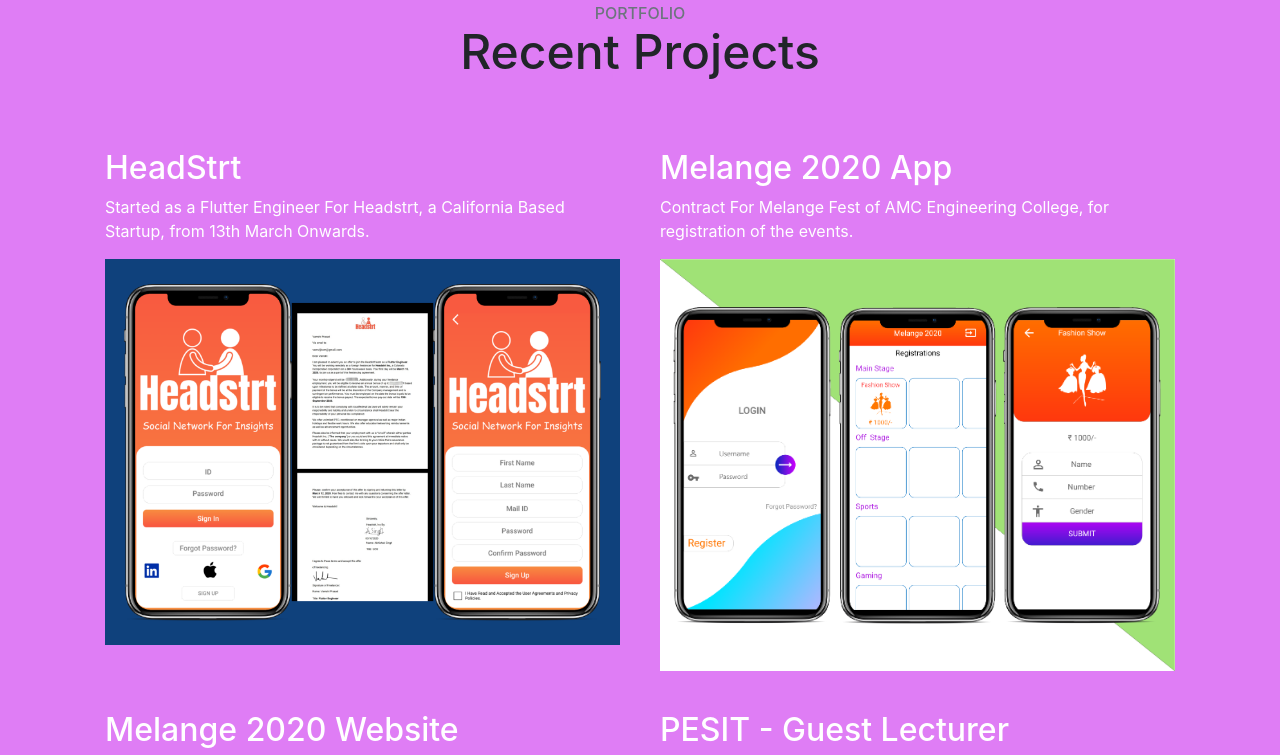
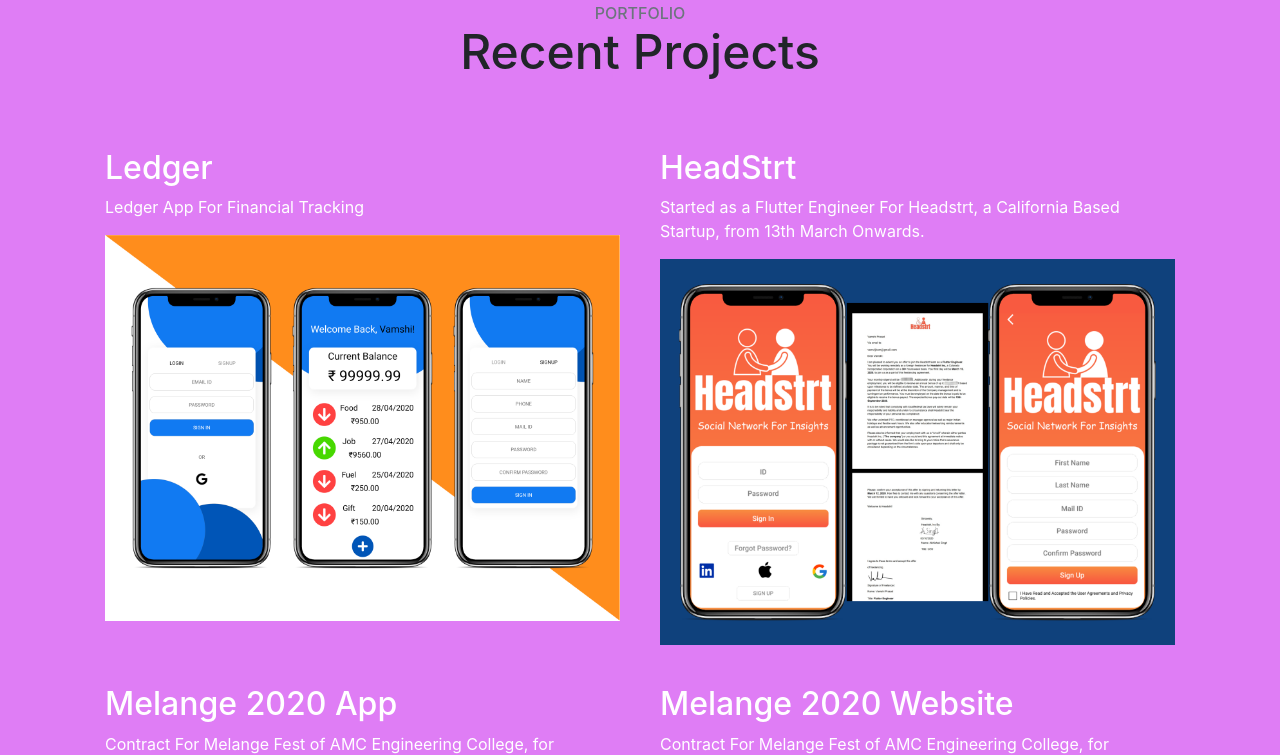
Before and after one commit to BullsEye34/BullsEye34.github.io, a website with bundled scripts: page portfolio/index.html in a window 1280 px wide. Shown: the part 1920-2675 px from the top of the page. Built offline with nearby package versions, Linux system fonts and the light colour scheme.

Commit message:
Add ledger Code

```diff
--- a/portfolio/index.html
+++ b/portfolio/index.html
@@ -155,6 +155,22 @@
       </div>
       <div class="row no-gutters">
         <div class="row no-gutters">
+          <div class="col-lg-6" style="padding: 20px;">
+            <h2 style="color: white;">Ledger</h2>
+            <p style="color: white;">
+              Ledger App For Financial Tracking
+            </p>
+            <a class="portfolio-item" href="https://www.headstrt.com/" target="_blank">
+              <!-- <span class="caption">
+                <span class="caption-content">
+                  <h2 style="color: purple; font-weight: 600; font-size:50px;">FrontDesk Desktop</h2>
+                  <p class="mb-0" style="color: red; font-weight: 900; font-size: 30px;">An Events Management Application based on Node JS and MySQL</p>
+                </span>
+              </span> -->
+              <!-- <img class="img-fluid" src="img/portfolio-1.jpg" alt=""> --><img class="img-fluid" height="10"
+                src="img/Ledger.png" alt="" />
+            </a>
+          </div>
           <div class="col-lg-6" style="padding: 20px;">
             <h2 style="color: white;">HeadStrt</h2>
             <p style="color: white;">
```
